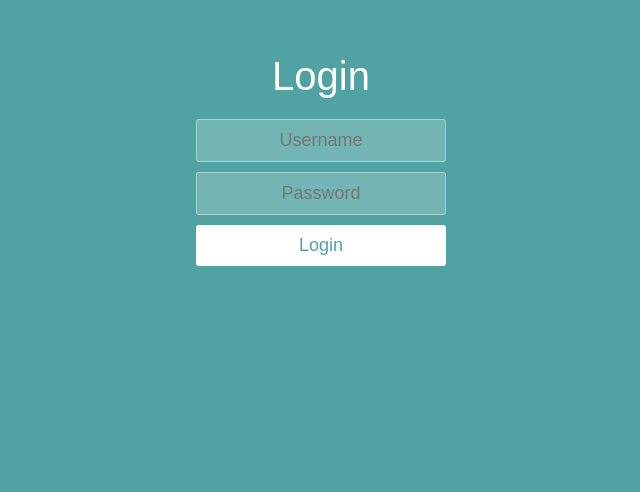
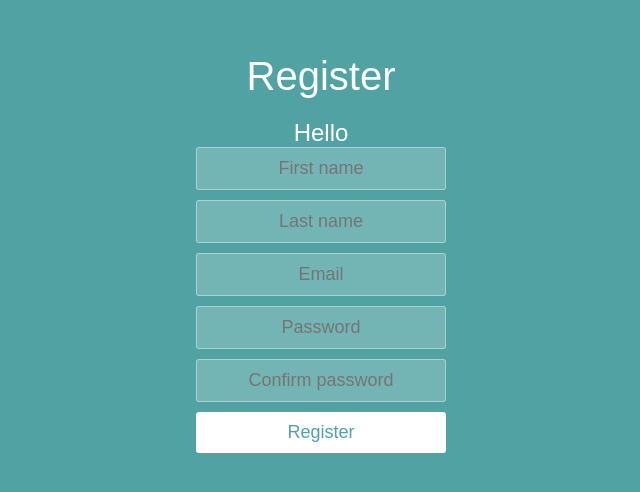
Before and after one commit to oussamabouchikhi/react_projects, a React (Create React App) app in the folder login/: page / in a window 1280 px wide. Shown: the part 194-686 px from the top of the page, without its empty margins (319-959 px from the left). Built offline with nearby package versions, Linux system fonts and the light colour scheme.

Commit message:
Display name on the go - Managing complexe state

```diff
--- a/login/src/components/App.jsx
+++ b/login/src/components/App.jsx
@@ -1,7 +1,7 @@
 import React from 'react';
 import Form from './Form';
 
-let userIsRegistered = true;
+let userIsRegistered = false;
 
 function App() {
     return (
--- a/login/src/components/Form.jsx
+++ b/login/src/components/Form.jsx
@@ -1,11 +1,47 @@
-import React from 'react';
+import React, {useState} from 'react';
 import Input from './Input';
 
 function Form(props) {
+    const [contact, setContact] = useState({
+        fName: "",
+        lName: "",
+        email: ""
+    });
+
+    function handleChange(event) {
+        const { name, value } = event.target;
+
+        setContact(prevValue => {
+          if (name === "fName") {
+            return {
+              fName: value,
+              lName: prevValue.lName,
+              email: prevValue.email
+            };
+          } else if (name === "lName") {
+            return {
+              fName: prevValue.fName,
+              lName: value,
+              email: prevValue.email
+            };
+          } else if (name === "email") {
+            return {
+              fName: prevValue.fName,
+              lName: prevValue.lName,
+              email: value
+            };
+          }
+        });
+      }
+
     return (
         <form className="form">
             <h1>{props.isRegistered ? "Login" : "Register"}</h1>
-            <Input type='text' placeholder='Username' />
+            <h2>Hello {contact.fName} {contact.lName}</h2>
+            <p>{contact.email}</p>
+            <Input onChange={handleChange} name="fName" type='text' placeholder='First name' />
+            <Input onChange={handleChange} name="lName" type='text' placeholder='Last name' />
+            <Input onChange={handleChange} name="email" type='email' placeholder='Email' />
             <Input type='password' placeholder='Password' />
             {!props.isRegistered && (
                 <Input type='password' placeholder='Confirm password' />
--- a/login/src/components/Input.jsx
+++ b/login/src/components/Input.jsx
@@ -2,7 +2,13 @@ import React from 'react';
 
 function Input(props) {
     return (
-        <input type={props.type} placeholder={props.placeholder} />
+        <input
+            onChange={props.onChange}
+            name={props.name}
+            type={props.type}
+            placeholder={props.placeholder}
+            value={props.value}
+        />
     );
 }
 
```
